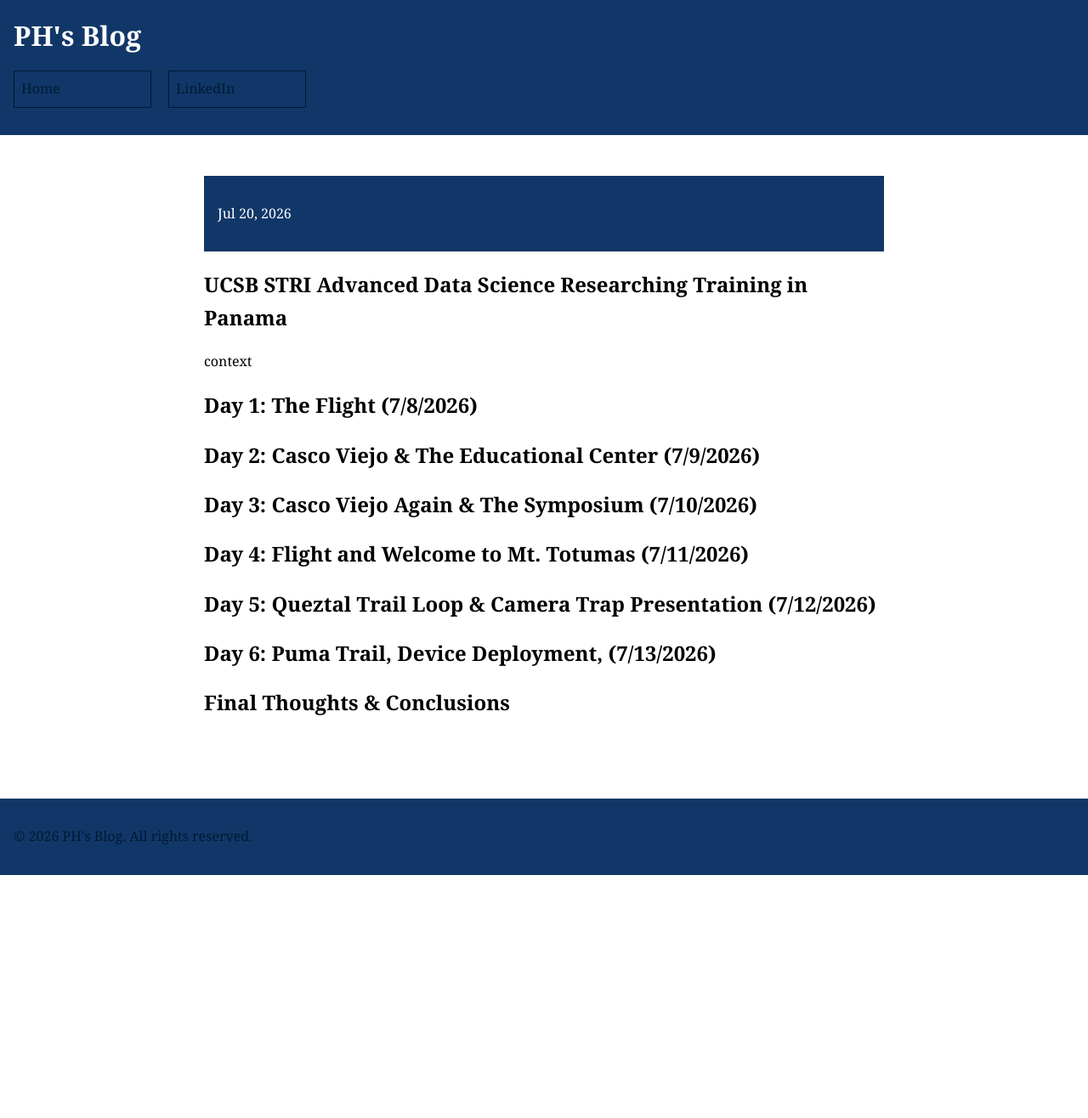
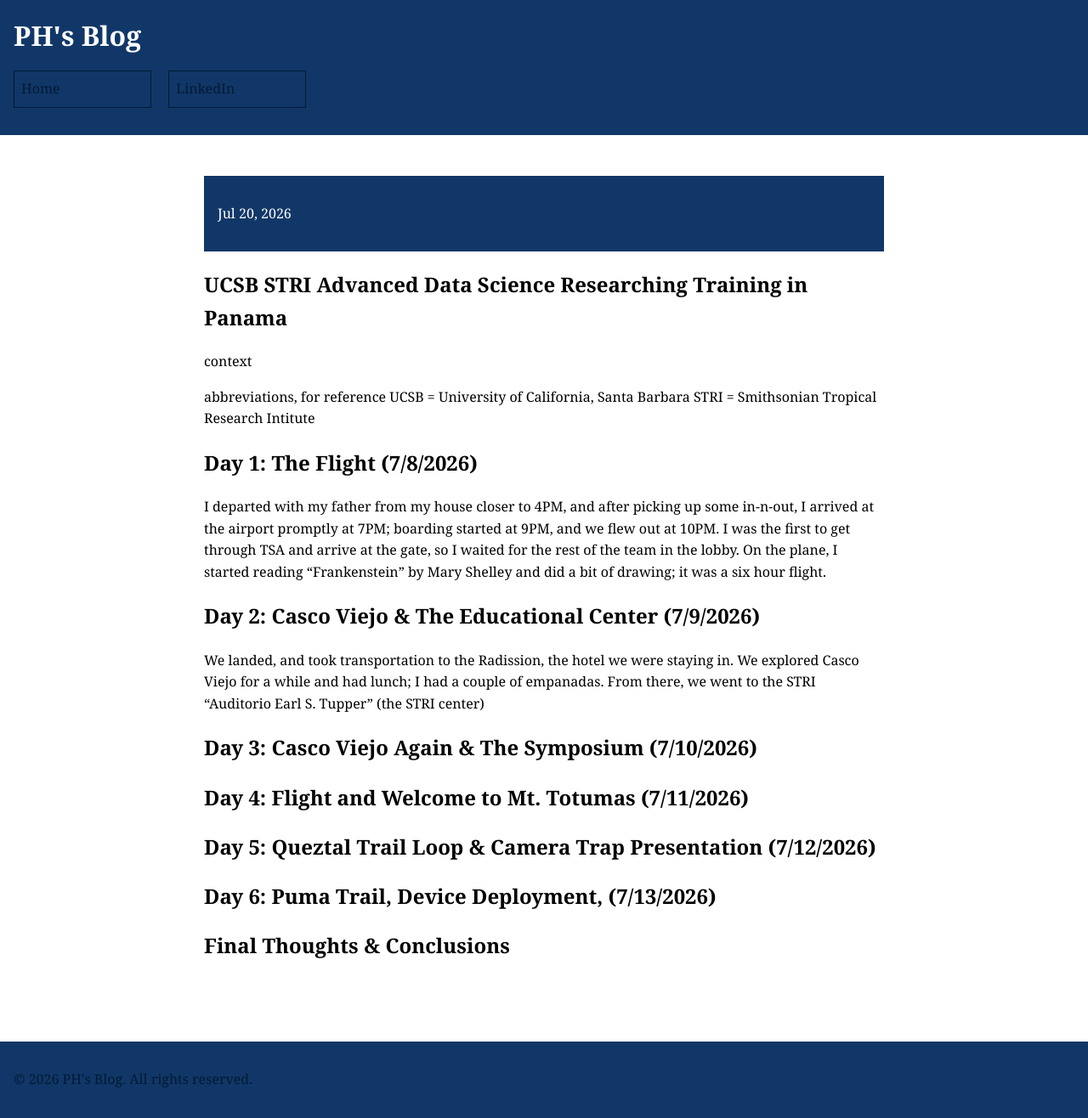
Before and after one commit to CaptainSapphire/PH-s-Blog, a Jekyll site: the page built from _posts/2026-07-20-Researching-Data-Science-in-Panama.md, in a window 1280 px wide. Shown: the whole page at 85% size. Built offline with Jekyll 4.4.1, drawn with Linux system fonts in a browser that asks for light colours; our own code applies the rules of GitHub Pages for plain Markdown files; before the commit the page ends 1030 px from its top, so only the background shows below that.

Commit message:
Update 2026-07-20-Researching-Data-Science-in-Panama.md

```diff
--- a/_posts/2026-07-20-Researching-Data-Science-in-Panama.md
+++ b/_posts/2026-07-20-Researching-Data-Science-in-Panama.md
@@ -2,18 +2,28 @@
 
 context
 
+abbreviations, for reference
+UCSB = University of California, Santa Barbara
+STRI = Smithsonian Tropical Research Intitute
+
 ## Day 1: The Flight (7/8/2026)
+I departed with my father from my house closer to 4PM, and after picking up some in-n-out, I arrived at the airport promptly at 7PM; boarding started at 9PM, and we flew out at 10PM. I was the first to get through TSA and arrive at the gate, so I waited for the rest of the team in the lobby. On the plane, I started reading "Frankenstein" by Mary Shelley and did a bit of drawing; it was a six hour flight.
 
 ## Day 2: Casco Viejo & The Educational Center (7/9/2026)
+We landed, and took transportation to the Radission, the hotel we were staying in. We explored Casco Viejo for a while and had lunch; I had a couple of empanadas. From there, we went to the STRI "Auditorio Earl S. Tupper" (the STRI center)
 
 ## Day 3: Casco Viejo Again & The Symposium (7/10/2026)
 
+
 ## Day 4: Flight and Welcome to Mt. Totumas (7/11/2026)
 
+
 ## Day 5: Queztal Trail Loop & Camera Trap Presentation (7/12/2026)
+
 
 ## Day 6: Puma Trail, Device Deployment,  (7/13/2026)
 
 
 
+
 # Final Thoughts & Conclusions
```
